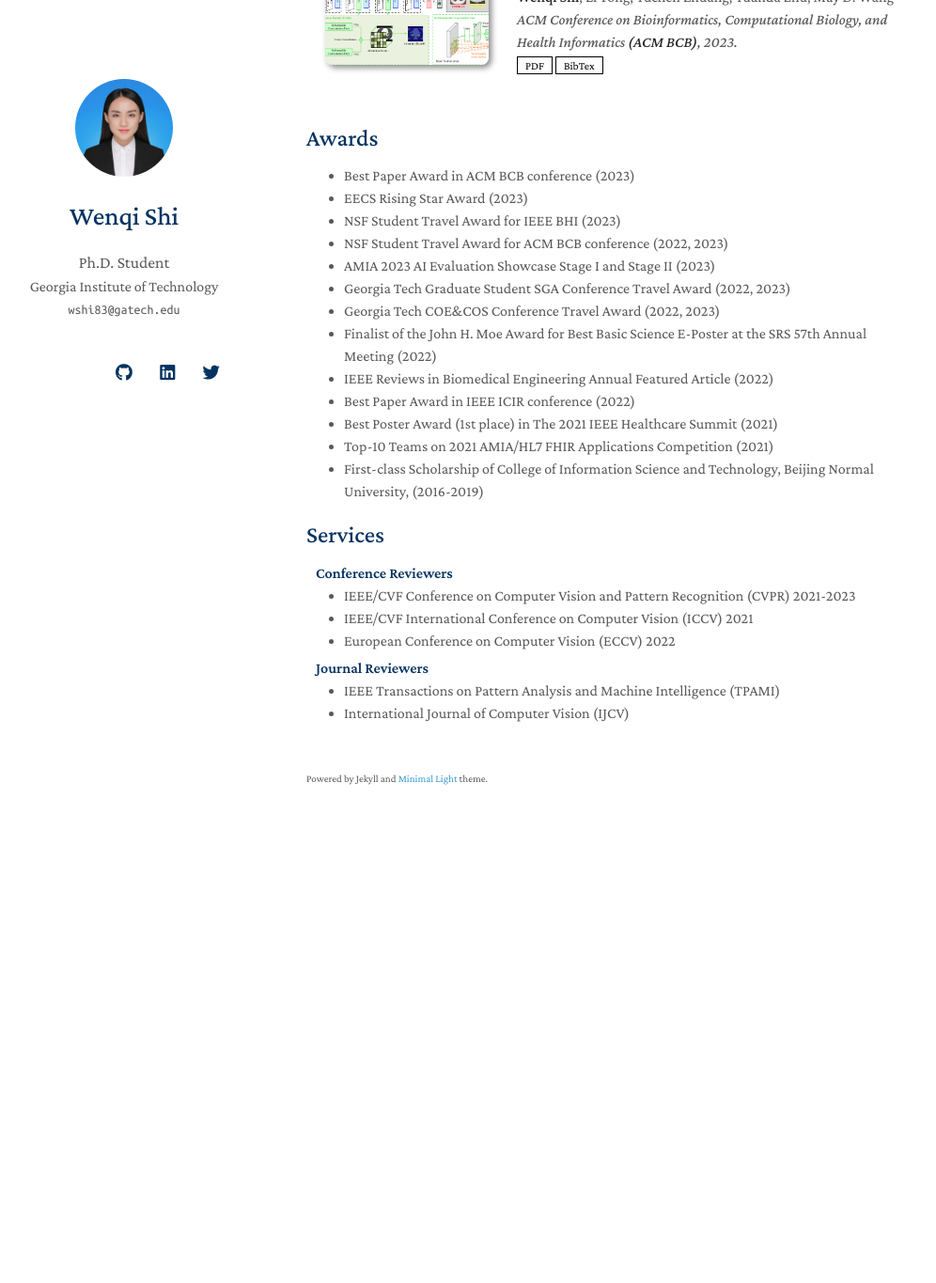
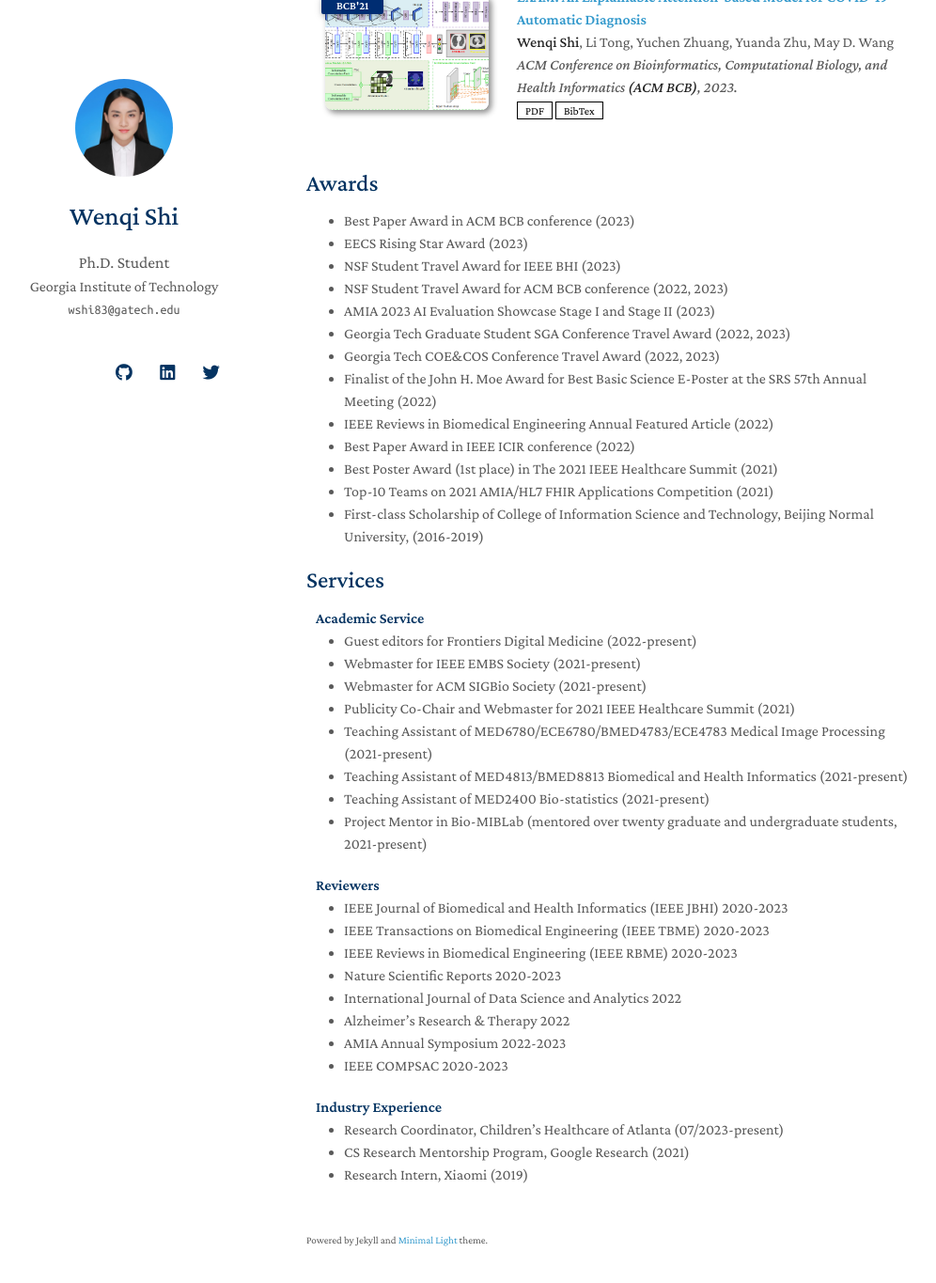
Before and after one commit to wshi83/wshi83.github.io, a Jekyll site: the page built from index.md, in a window 1280 px wide and 1400 px high, scrolled down 1962 px. Shown: the top 1365 px of the window at 94% size, without its empty margins (144-1140 px from the left). Built offline with Jekyll 4.4.1, drawn with Linux system fonts in a browser that asks for light colours; nearby versions of some CDN libraries; a style sheet for code colours, icons or effects is not loaded; our own code applies the rules of GitHub Pages for plain Markdown files; before the commit the page ends 2871 px from its top, so only the background shows below that; some of the changed text lies outside the part shown.

Commit message:
minor changes

```diff
--- a/_includes/publications.md
+++ b/_includes/publications.md
@@ -1,4 +1,6 @@
 <h2 id="publications" style="margin: 2px 0px -15px;">Selected Publications</h2>
+
+I try to maintain only a small, selected list of my publications here. The full list can be found in my [Google Scholar](https://scholar.google.com/citations?user=4qkrZTAAAAAJ&hl=en) Page.
 
 <div class="publications">
 <ol class="bibliography">
--- a/_includes/services.md
+++ b/_includes/services.md
@@ -1,16 +1,43 @@
 ## Services
 
-<h4 style="margin:0 10px 0;">Conference Reviewers</h4>
+<h4 style="margin:0 10px 0;">Academic Service</h4>
 
-<ul style="margin:0 0 5px;">
+<!-- <ul style="margin:0 0 20px;">
+  <li><a href="https://www.computer.org/csdl/journal/tp"><autocolor>IEEE Transactions on Pattern Analysis and Machine Intelligence (TPAMI)</autocolor></a></li>
+  <li><a href="https://www.springer.com/journal/11263"><autocolor>International Journal of Computer Vision (IJCV)</autocolor></a></li>
+</ul> -->
+- Guest editors for Frontiers Digital Medicine (2022-present)
+- Webmaster for IEEE EMBS Society (2021-present)
+- Webmaster for ACM SIGBio Society (2021-present)
+- Publicity Co-Chair and Webmaster for 2021 IEEE Healthcare Summit (2021)
+- Teaching Assistant of MED6780/ECE6780/BMED4783/ECE4783 Medical Image Processing (2021-present)
+- Teaching Assistant of MED4813/BMED8813 Biomedical and Health Informatics (2021-present)
+- Teaching Assistant of MED2400 Bio-statistics (2021-present)
+- Project Mentor in Bio-MIBLab (mentored over twenty graduate and undergraduate students, 2021-present)
+
+<h4 style="margin:0 10px 0;">Reviewers</h4>
+
+<!-- <ul style="margin:0 0 5px;">
   <li><a href="http://cvpr2023.thecvf.com/"><autocolor>IEEE/CVF Conference on Computer Vision and Pattern Recognition (CVPR) 2021-2023</autocolor></a></li>
   <li><a href="http://iccv2021.thecvf.com/"><autocolor>IEEE/CVF International Conference on Computer Vision (ICCV) 2021</autocolor></a></li>
   <li><a href="https://eccv2022.ecva.net/"><autocolor>European Conference on Computer Vision (ECCV) 2022</autocolor></a></li>
-</ul>
+</ul> -->
+- IEEE Journal of Biomedical and Health Informatics (IEEE JBHI) 2020-2023
+- IEEE Transactions on Biomedical Engineering (IEEE TBME) 2020-2023
+- IEEE Reviews in Biomedical Engineering (IEEE RBME) 2020-2023
+- Nature Scientific Reports 2020-2023
+- International Journal of Data Science and Analytics 2022
+- Alzheimer’s Research & Therapy 2022
+- AMIA Annual Symposium 2022-2023
+- IEEE COMPSAC 2020-2023
 
-<h4 style="margin:0 10px 0;">Journal Reviewers</h4>
+<h4 style="margin:0 10px 0;">Industry Experience</h4>
 
-<ul style="margin:0 0 20px;">
+<!-- <ul style="margin:0 0 20px;">
   <li><a href="https://www.computer.org/csdl/journal/tp"><autocolor>IEEE Transactions on Pattern Analysis and Machine Intelligence (TPAMI)</autocolor></a></li>
   <li><a href="https://www.springer.com/journal/11263"><autocolor>International Journal of Computer Vision (IJCV)</autocolor></a></li>
-</ul>
+</ul> -->
+
+- Research Coordinator, Children's Healthcare of Atlanta (07/2023-present)
+- CS Research Mentorship Program, Google Research (2021)
+- Research Intern, Xiaomi (2019)
```
